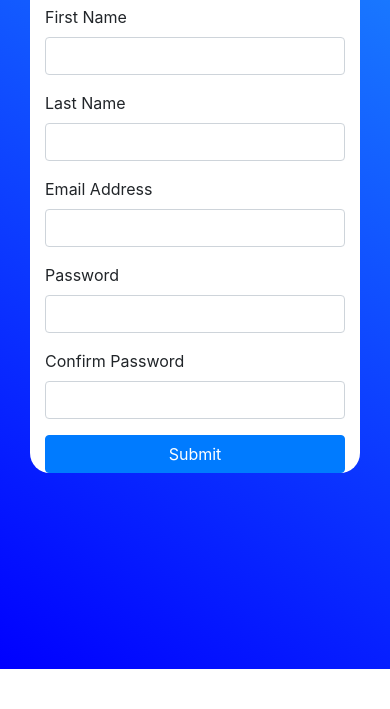
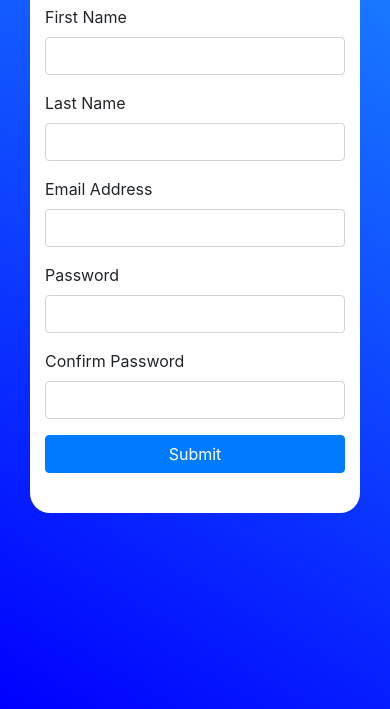
Before and after one commit to sowunmi-mayowa/DevCareer_Task, a plain HTML site: page index.html in a window 390 px wide. Shown: the part 187-896 px from the top of the page. Before the commit the page ends 856 px from the top, so only its background shows below. Drawn offline with Linux system fonts and the light colour scheme.

Commit message:
changed container height

```diff
--- a/css/style.css
+++ b/css/style.css
@@ -13,6 +13,6 @@ body{
 }
 @media(max-width:425px){
     .container{
-        height: 560px;
+        height: 600px;
     }
 }
```
